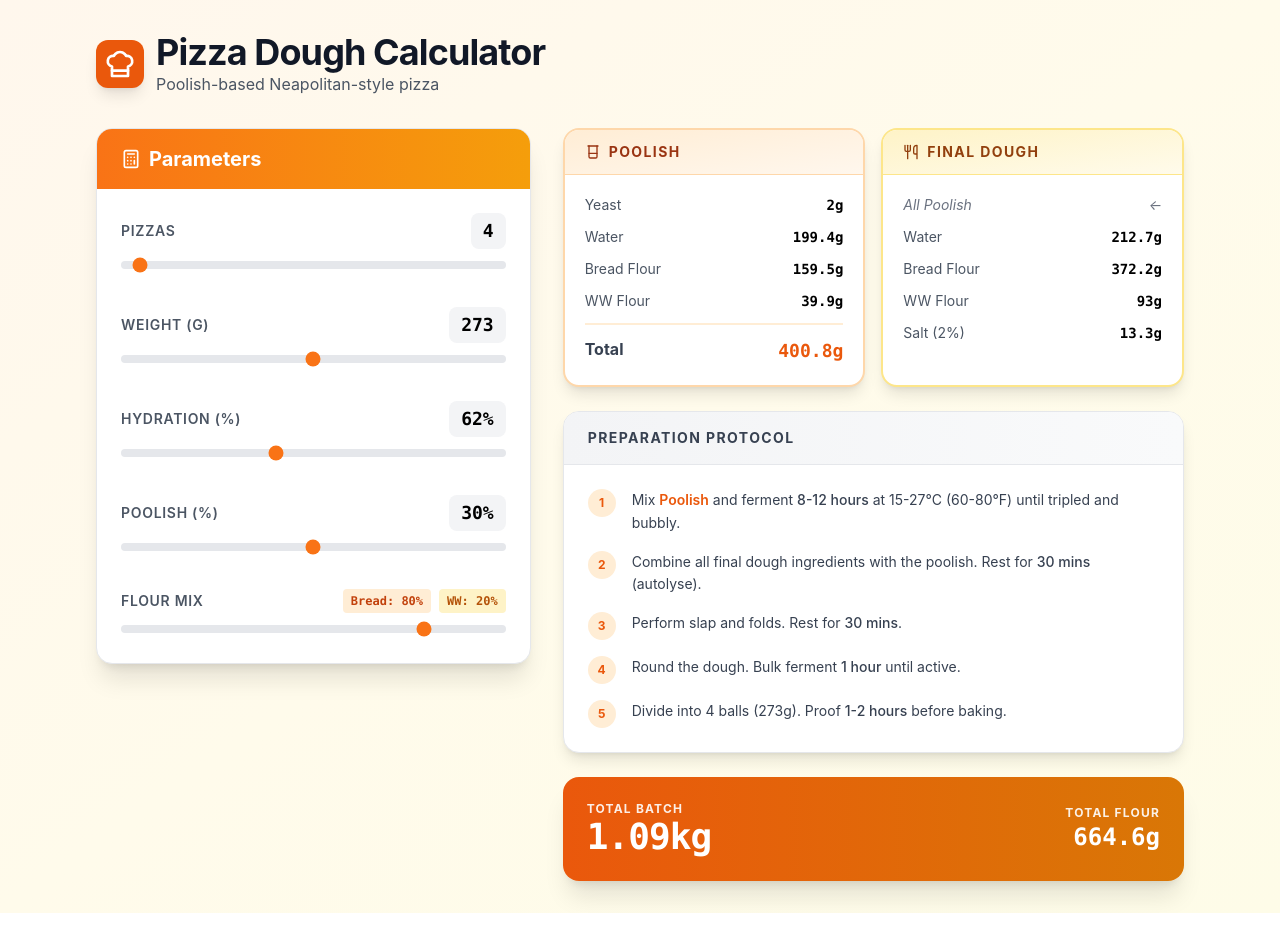
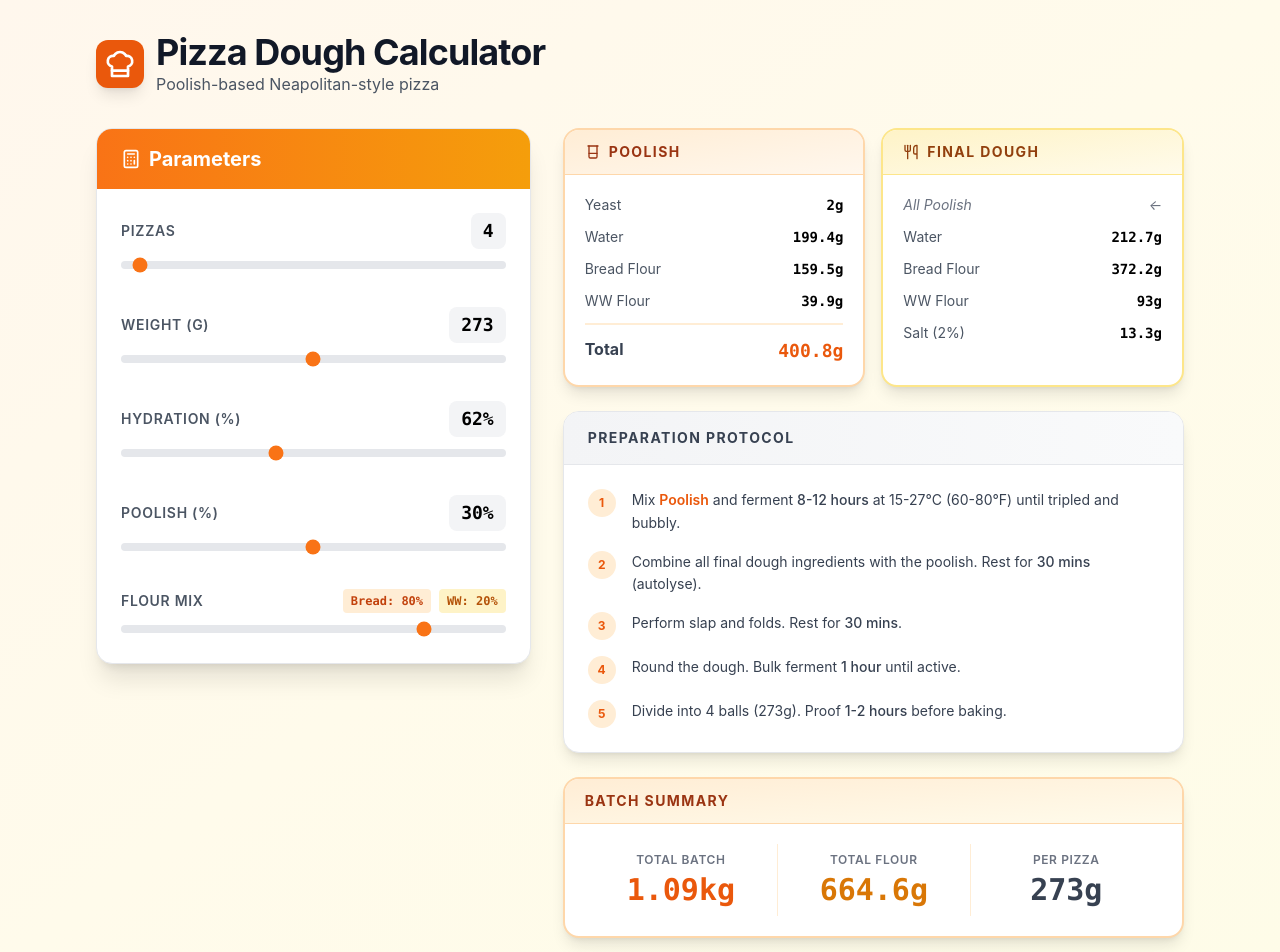
Before and after one commit to mimran-mi/pizza-calculator, a React (Create React App) app: page / in a window 1280 px wide. Shown: the top 952 px of the page. Before the commit the page ends 913 px from the top, so only its background shows below. Built offline with nearby package versions, Linux system fonts and the light colour scheme.

Commit message:
Update App.js

```diff
--- a/src/App.js
+++ b/src/App.js
@@ -300,16 +300,23 @@ export default function PizzaCalculator() {
               </div>
             </div>
 
-            {/* Summary Bar */}
-            <div className="bg-gradient-to-r from-orange-600 to-amber-600 text-white rounded-2xl shadow-xl p-6">
-              <div className="flex items-center justify-between">
-                <div className="flex flex-col">
-                  <span className="text-xs uppercase font-bold tracking-widest opacity-90">Total Batch</span>
-                  <span className="text-4xl font-black font-mono tracking-tight">{formatWeight(recipe.totals?.dough)}</span>
+            {/* Summary Card */}
+            <div className="bg-white rounded-2xl shadow-lg border-2 border-orange-200 overflow-hidden">
+              <div className="bg-gradient-to-br from-orange-100 to-amber-50 px-5 py-3 border-b border-orange-200">
+                <h3 className="text-sm font-bold text-orange-800 uppercase tracking-widest">Batch Summary</h3>
+              </div>
+              <div className="p-5 grid grid-cols-3 divide-x divide-orange-100">
+                <div className="flex flex-col items-center justify-center py-2 px-4">
+                  <span className="text-xs uppercase font-semibold tracking-wider text-gray-500 mb-1">Total Batch</span>
+                  <span className="text-3xl font-black font-mono text-orange-600">{formatWeight(recipe.totals?.dough)}</span>
                 </div>
-                <div className="flex flex-col text-right">
-                  <span className="text-xs uppercase font-bold tracking-widest opacity-90">Total Flour</span>
-                  <span className="text-2xl font-bold font-mono">{formatWeight(recipe.totals?.flour)}</span>
+                <div className="flex flex-col items-center justify-center py-2 px-4">
+                  <span className="text-xs uppercase font-semibold tracking-wider text-gray-500 mb-1">Total Flour</span>
+                  <span className="text-3xl font-black font-mono text-amber-600">{formatWeight(recipe.totals?.flour)}</span>
+                </div>
+                <div className="flex flex-col items-center justify-center py-2 px-4">
+                  <span className="text-xs uppercase font-semibold tracking-wider text-gray-500 mb-1">Per Pizza</span>
+                  <span className="text-3xl font-black font-mono text-gray-700">{formatWeight(pizzaWeight)}</span>
                 </div>
               </div>
             </div>
```
